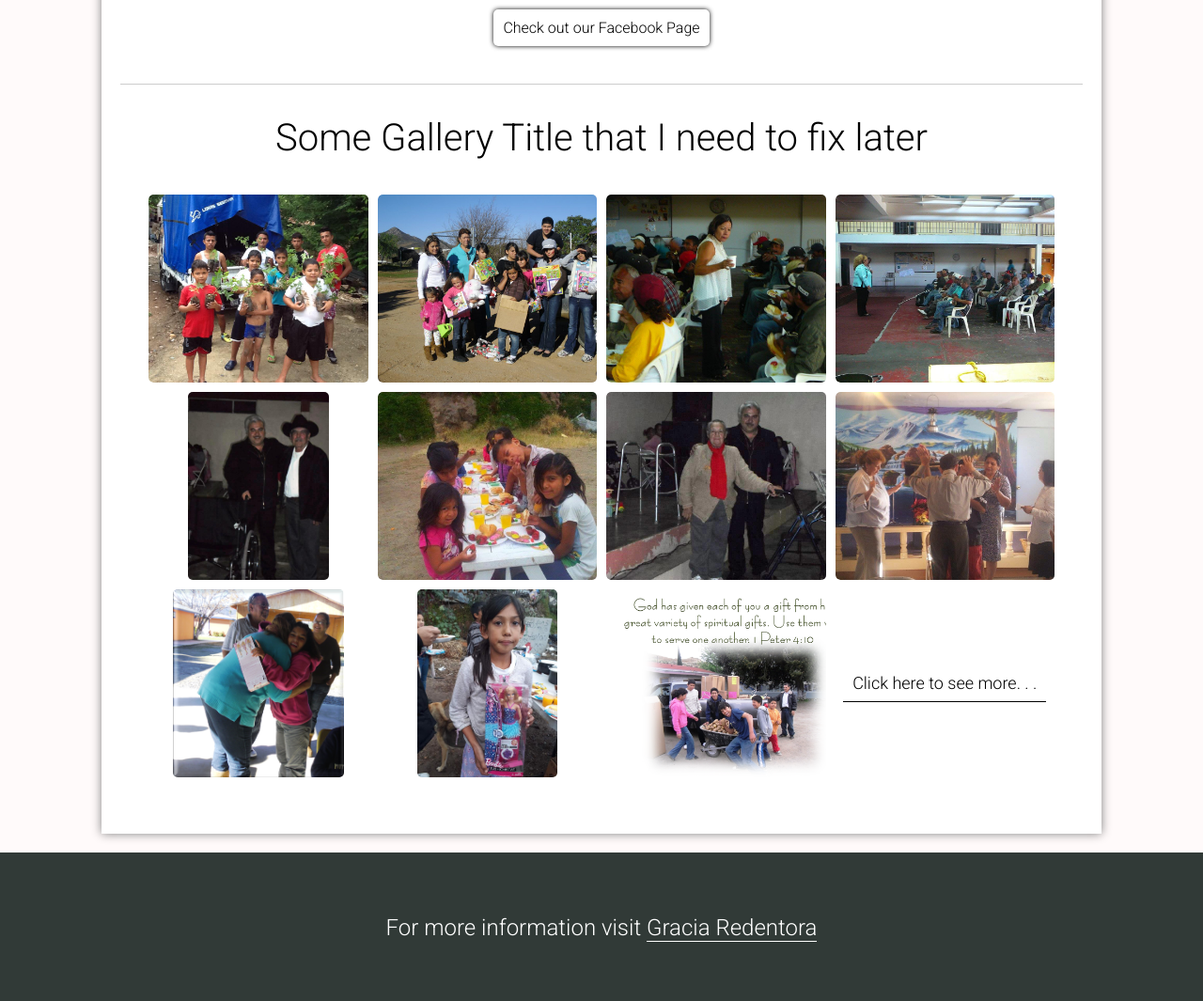
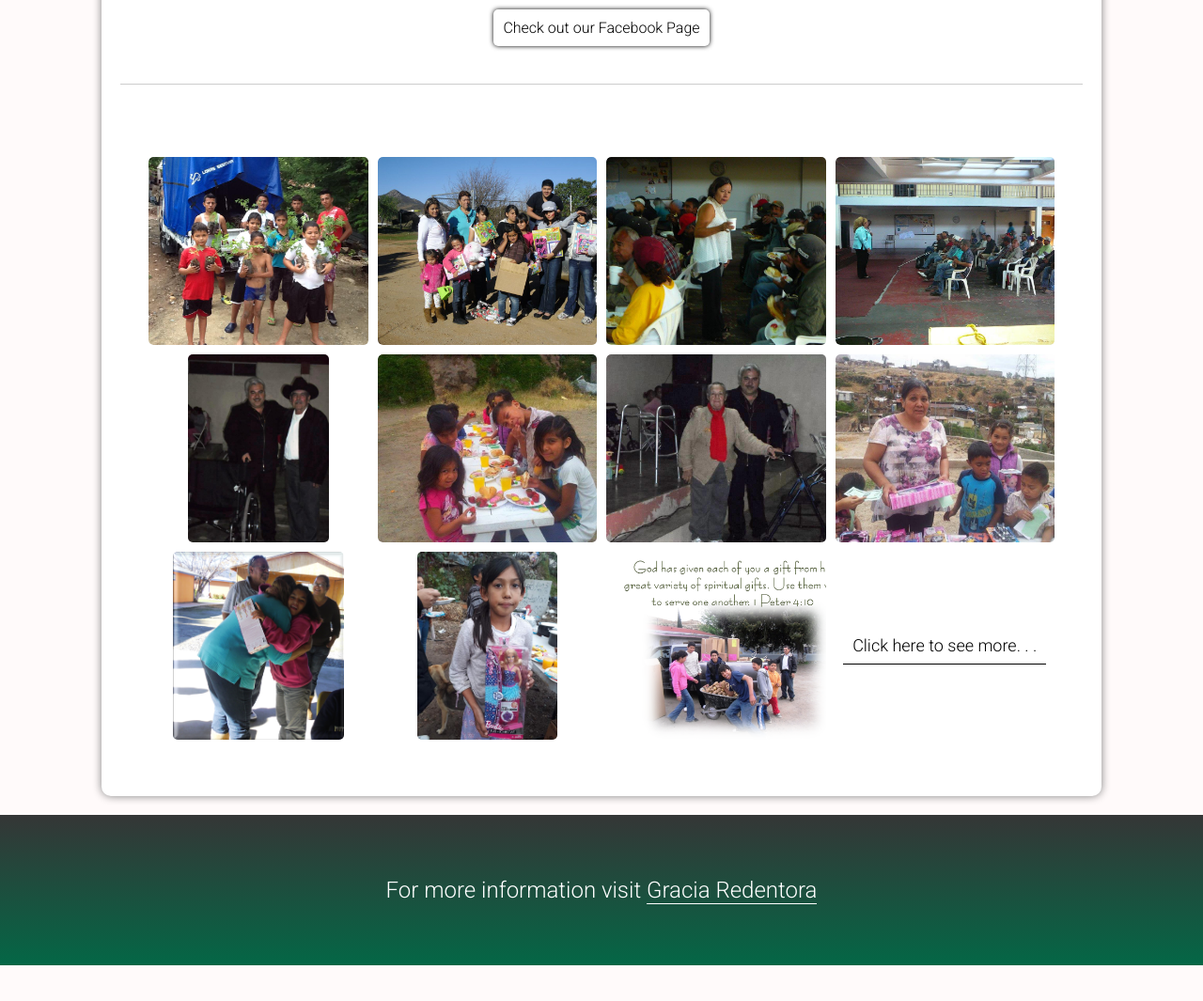
Before and after one commit to mrmoeee/gracia-website, a plain HTML site: page index.html in a window 1280 px wide. Shown: the part 1521-2586 px from the top of the page at 94% size. After the commit the page ends 2548 px from the top, so only its background shows below. Drawn offline with nearby package versions, Linux system fonts and the light colour scheme.

Commit message:
changed css in footer, hero, tablinks, changed a photo

```diff
--- a/index.html
+++ b/index.html
@@ -4,7 +4,7 @@
     <meta http-equiv="X-UA-Compatible" content="IE=edge">
     <title>Gracia Redentora</title>
     <meta name="description" content="">
-    <meta name="viewport" content="width=device-width, initial-scale=1">
+    <meta name="viewport" content="width=device-width, initial-scale=1.0">
     <link rel="stylesheet" href="/stylesheets/reset.css">
     <link rel="stylesheet" href="/stylesheets/index.css">
     <link href="https://fonts.googleapis.com/css?family=Open+Sans:600|Roboto:300&display=swap" rel="stylesheet">
@@ -106,7 +106,7 @@
         <section class="gallery">
           <div class="gallery-box">
             <div class="gallery-title">
-              Some Gallery Title that I need to fix later
+
             </div>
             <ul class="gallery-container">
               <li class="gallery-item"><img src="image-assets/plant1.jpg" style="object-fit: scale-down;"></li>
@@ -116,7 +116,7 @@
               <li class="gallery-item"><img src="image-assets/seniorgal3.jpg"></li>
               <li class="gallery-item"><img src="image-assets/foodgal.jpg"></li>
               <li class="gallery-item"><img src="image-assets/seniorgal2.jpg"></li>
-              <li class="gallery-item"><img src="image-assets/godgal.jpg"></li>
+              <li class="gallery-item"><img src="image-assets/socialgal.jpg"></li>
               <li class="gallery-item"><img src="image-assets/hugal.png"></li>
               <li class="gallery-item"><img src="image-assets/toy3.jpg"></li>
               <li class="gallery-item"><img src="image-assets/god.png"></li>
--- a/stylesheets/footer.css
+++ b/stylesheets/footer.css
@@ -1,10 +1,11 @@
 .footer {
   width: 100vw;
   height: 20vh;
-  background: #313A37;
+  background: linear-gradient(#353636, #046746);
   display: flex;
   justify-content: center;
   align-items: center;
+
 }
 
 .footer-text {
--- a/stylesheets/hero.css
+++ b/stylesheets/hero.css
@@ -94,6 +94,7 @@ hr {
   padding: 20px;
   margin: 20px auto;
   box-shadow: 0px 0px 10px grey;
+  border-radius: 10px;
 }
 
 .round-up {
```
Also changed, not shown: stylesheets/tablinks.css (+0 -12 lines), image-assets/socialgal.jpg (added).
